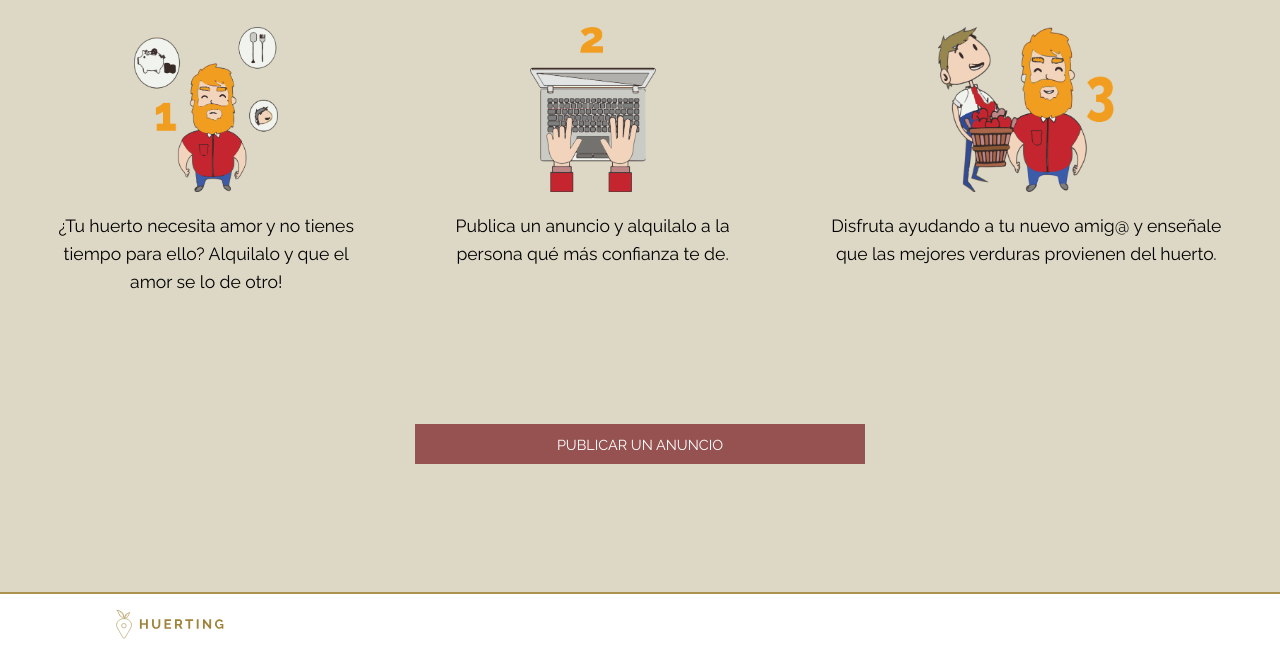
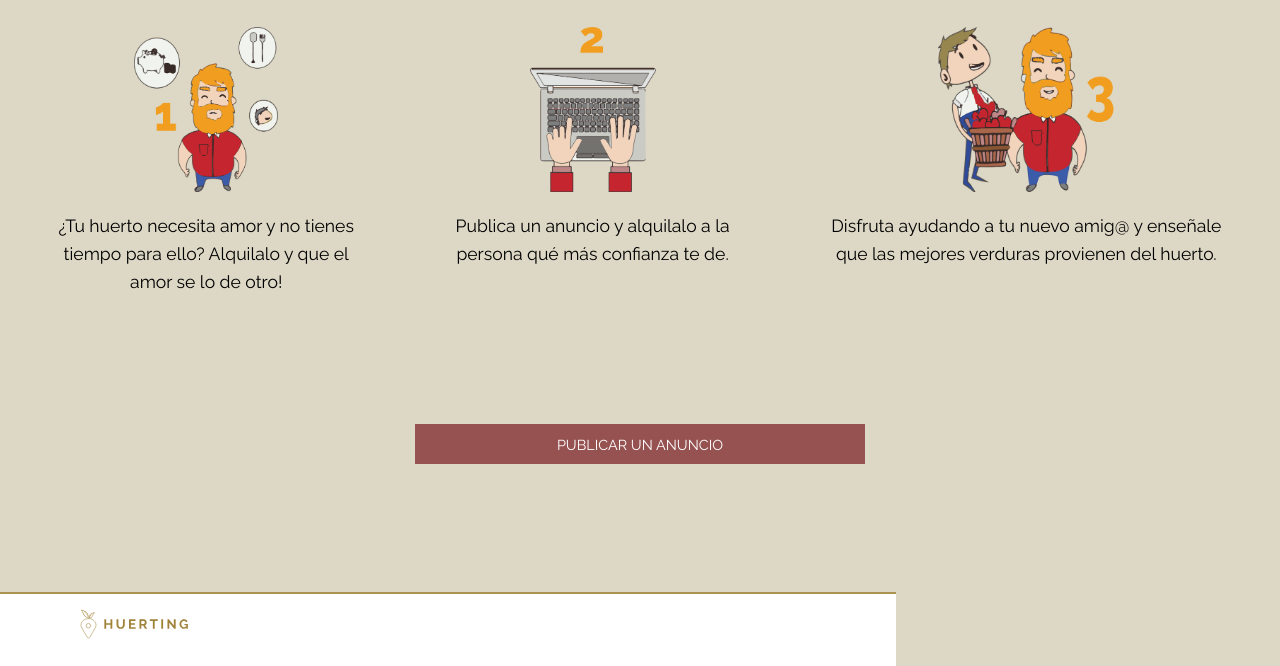
Before and after one commit to Huerting/Huerting, a plain HTML site: page index.html in a window 1280 px wide. Shown: the part 1684-2350 px from the top of the page. Drawn offline with nearby package versions, Linux system fonts and the light colour scheme.

Commit message:
Update index.css

```diff
--- a/css/index.css
+++ b/css/index.css
@@ -1001,22 +1001,18 @@ footer p {
 footer{
 
     height: 100px;
-    width: 100%;
+    width: 70%;
 
 }
 
 .logo_footer img{
-max-widith: 150px;
     height: 40px;
 }
 
 footer img{
-
-
-
     display: flex;
     justify-content: flex-start;
-    margin-left: 20px;
+
 }
 
 .direccion{
```
